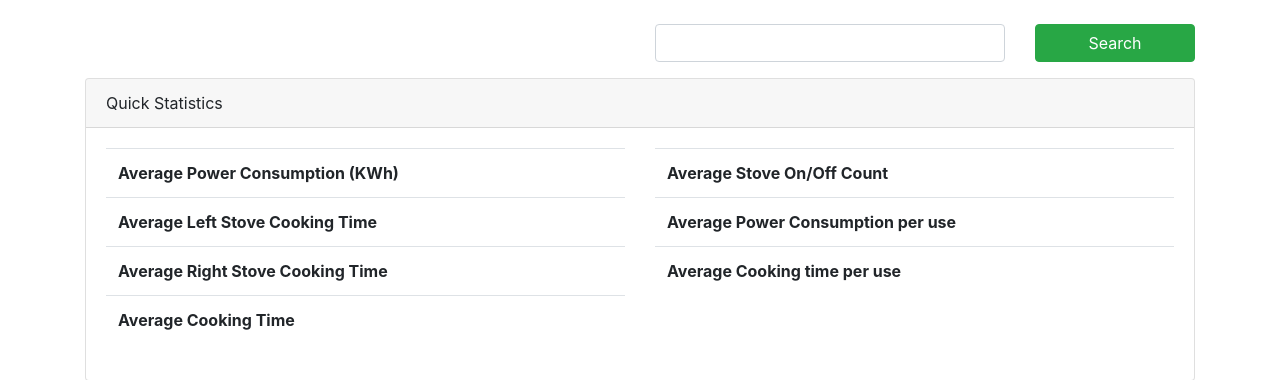
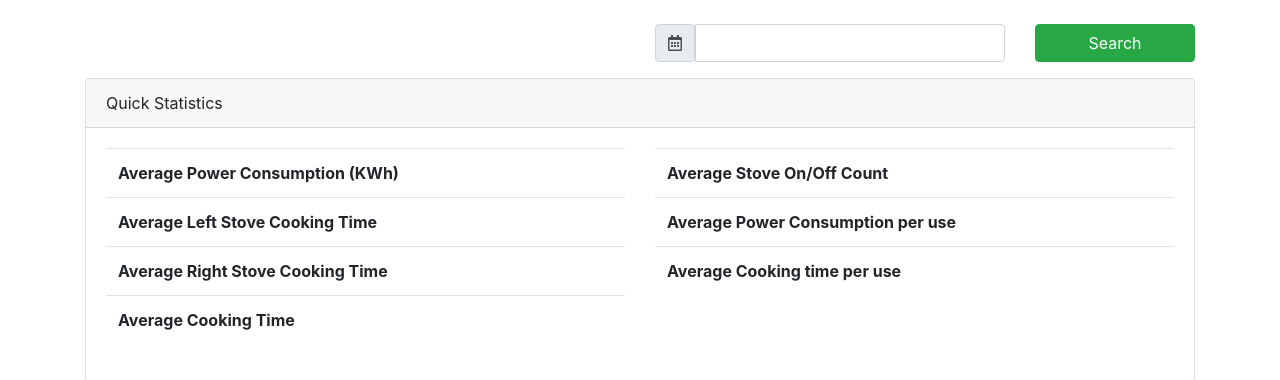
Before and after one commit to trk9001/ecook-angaza, a Django app: page /reports/ in a window 1280 px wide. Shown: the part 56-436 px from the top of the page. Run offline with Django 3.2, Linux system fonts and the light colour scheme; the visitor is signed in with stand-in values (Sample User, id 1); some libraries are stand-ins or nearby versions.

Commit message:
Calendar icon added

```diff
--- a/reports/templates/reports/reports/reports.html
+++ b/reports/templates/reports/reports/reports.html
@@ -4,6 +4,7 @@
 {% block title %}Reports{% endblock title %}
 {% block style %}
     <link rel="stylesheet" type="text/css" href="https://cdn.jsdelivr.net/npm/daterangepicker/daterangepicker.css" />
+    <link rel="stylesheet" href="https://cdnjs.cloudflare.com/ajax/libs/font-awesome/5.15.1/css/all.min.css">
 {% endblock style %}
 
 {% block body %}
@@ -11,7 +12,10 @@
         <div class="col-md-6 offset-md-6 float-right ">
             <form method="get" class="row d-flex align-items-center justify-content-between">
                 <div class="form-group col-md-8">
-                    <input type="text" name="daterange" id="daterange" class="form-control" style="min-width: 280px;">
+                    <div class="input-group">
+                        <span class="input-group-text"><i class="far fa-calendar-alt"></i></span>
+                        <input type="text" name="daterange" id="daterange" class="form-control" style="min-width: 280px;">
+                    </div>
                 </div>
 
                 <div class="form-group col-md-4 w-100">
```
